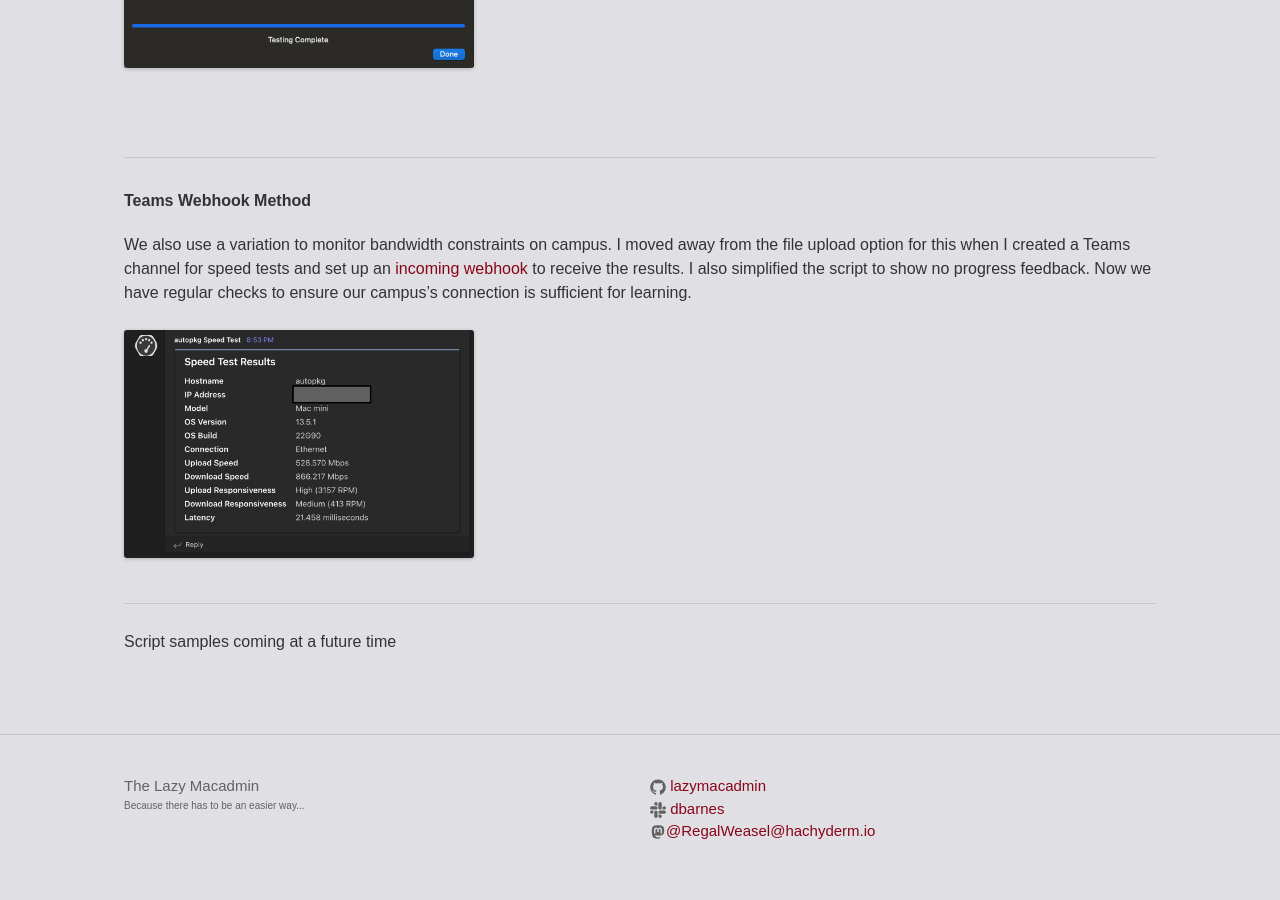
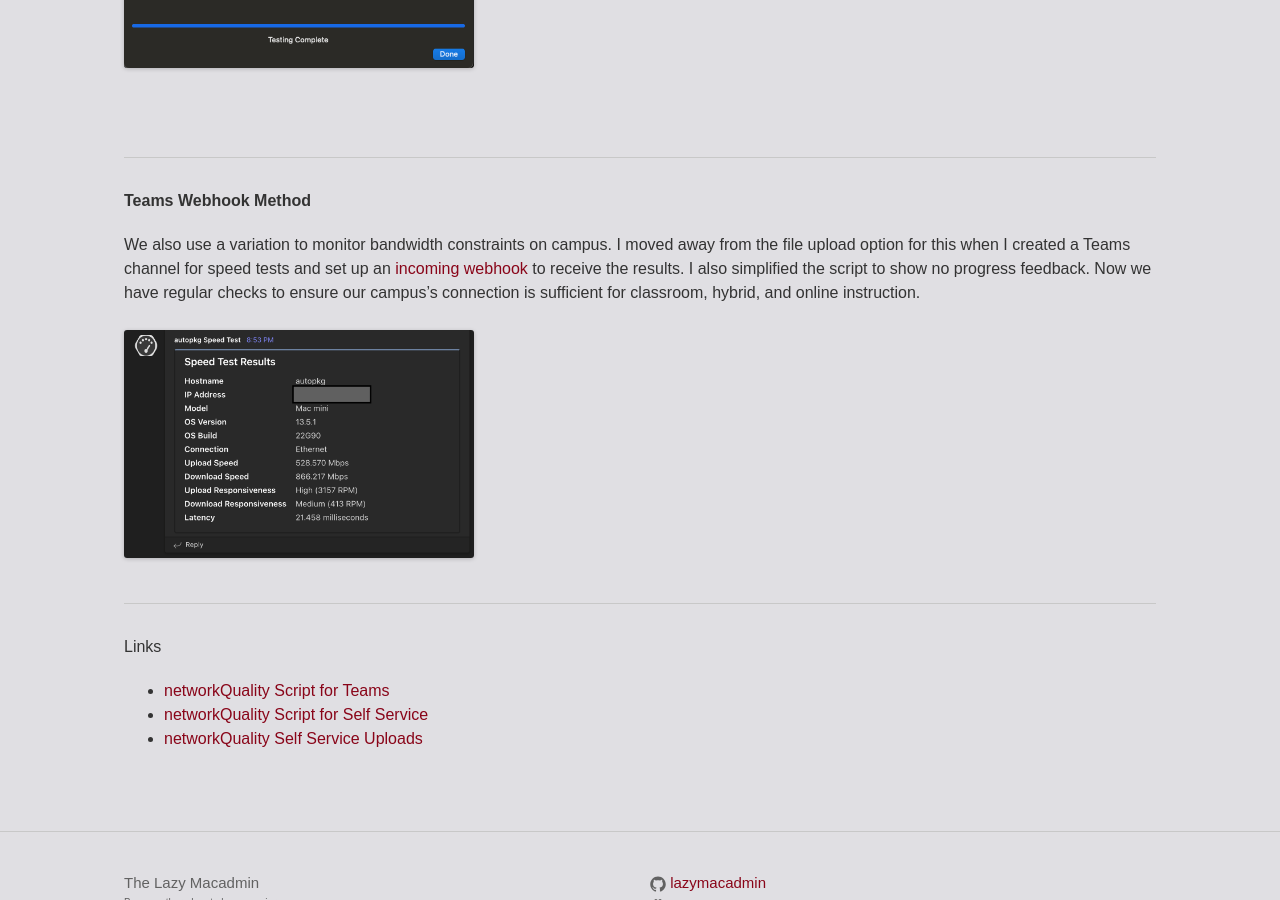
Before and after one commit to lazymacadmin/lazymacadmin.github.io, a Jekyll site: the page built from _posts/2023-09-20-networkquality-via-self-service.md, in a window 1280 px wide and 900 px high, scrolled down 1120 px. Built offline with Jekyll 4.4.1, drawn with Linux system fonts in a browser that asks for light colours; some web fonts are replaced.

Commit message:
Add links to gists

```diff
--- a/_posts/2023-09-20-networkquality-via-self-service.md
+++ b/_posts/2023-09-20-networkquality-via-self-service.md
@@ -27,8 +27,11 @@ Since this script is user initiated, I use [swiftDialog](https://swiftdialog.app
 ---
 #### **Teams Webhook Method**
 
-We also use a variation to monitor bandwidth constraints on campus. I moved away from the file upload option for this when I created a Teams channel for speed tests and set up an [incoming webhook](https://learn.microsoft.com/en-us/microsoftteams/platform/webhooks-and-connectors/how-to/add-incoming-webhook?tabs=dotnet) to receive the results.  I also simplified the script to show no progress feedback. Now we have regular checks to ensure our campus's connection is sufficient for learning.<br>
+We also use a variation to monitor bandwidth constraints on campus. I moved away from the file upload option for this when I created a Teams channel for speed tests and set up an [incoming webhook](https://learn.microsoft.com/en-us/microsoftteams/platform/webhooks-and-connectors/how-to/add-incoming-webhook?tabs=dotnet) to receive the results.  I also simplified the script to show no progress feedback. Now we have regular checks to ensure our campus's connection is sufficient for classroom, hybrid, and online instruction.<br>
 <img src="/assets/images/webhook_results.png" height="401" width="614" class="responsive">
 
 ---
-Script samples coming at a future time
+#### Links
+- [networkQuality Script for Teams](https://gist.github.com/lazymacadmin/7ed223e219836a39732263abf160d5c3)
+- [networkQuality Script for Self Service](https://gist.github.com/lazymacadmin/9c0d28ac7197582f915bb0742a68721c)
+- [networkQuality Self Service Uploads](https://gist.github.com/lazymacadmin/3d43134a00b5d89c27f309f91ce76b36)
```
